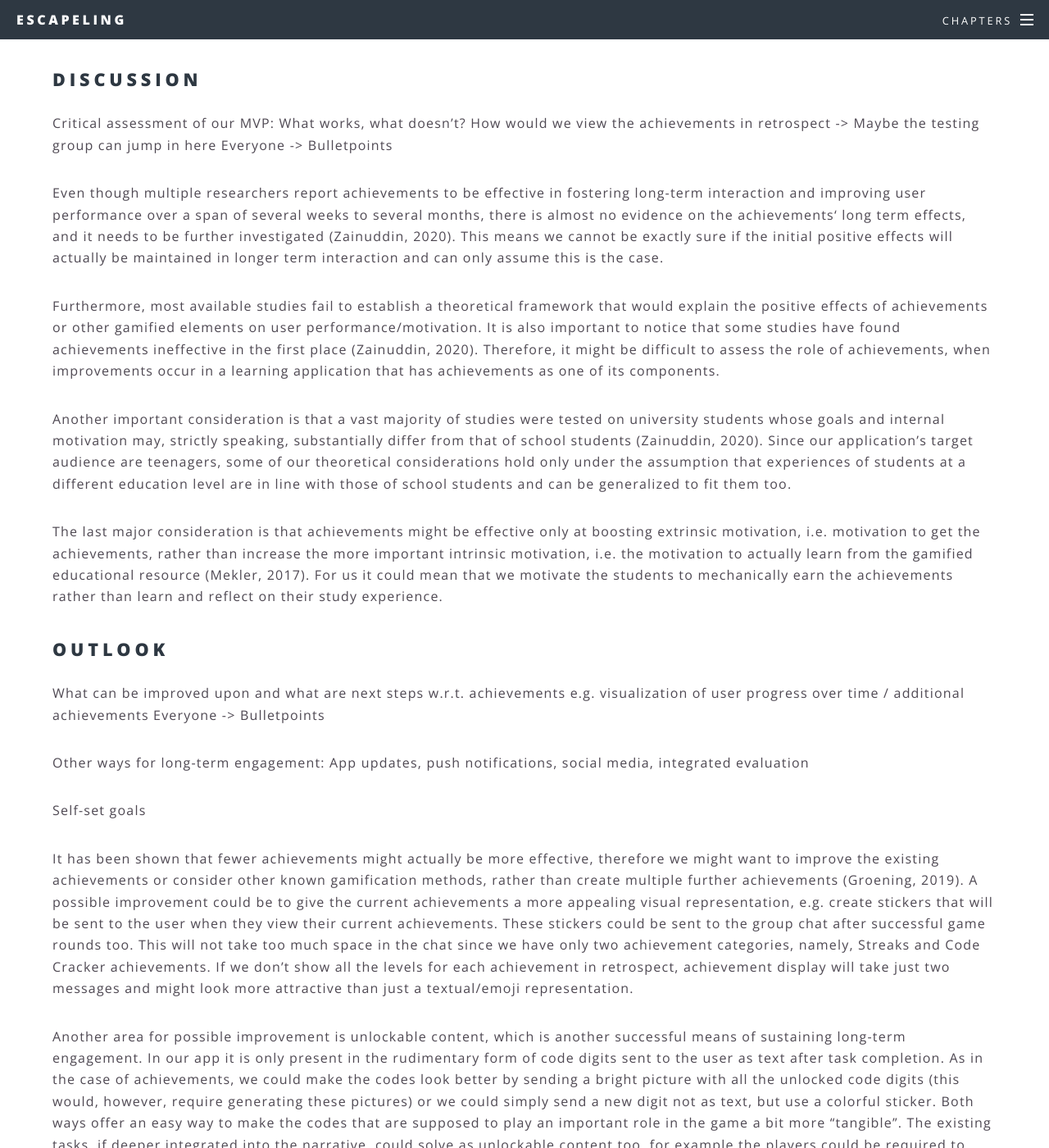
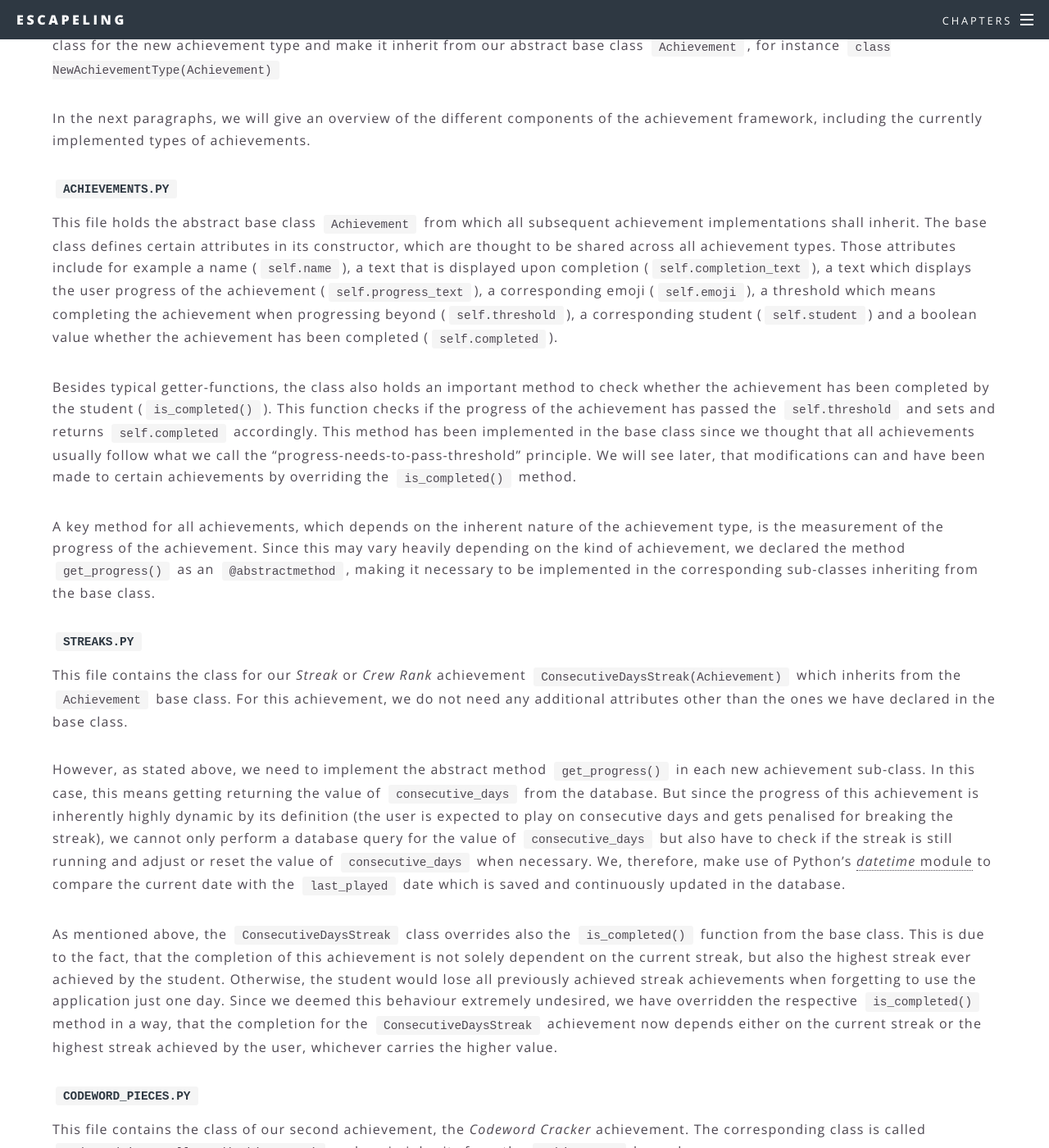
Before and after one commit to ALLUOS/ALLUOS.github.io, a Jekyll site: the page built from _posts/2020-04-03-achievements.md, in a window 1280 px wide and 1400 px high, scrolled down 3800 px. Shown: the whole window at 82% size. Built offline with Jekyll 4.4.1, drawn with Linux system fonts in a browser that asks for light colours; some of the changed text lies outside the part shown.

Commit message:
Added achievement framework part
Word count: 789

```diff
--- a/_posts/2020-04-03-achievements.md
+++ b/_posts/2020-04-03-achievements.md
@@ -65,10 +65,35 @@ The content of the student data dictionary is then persisted to the database tab
 The last row is used as a simple counter for the *Code Cracker* achievement whilst the first three rows store all information needed for the *Crew Rank* achievement. In order to track the current streak, we need to know the last date that the user engaged with the application `last_played`. If that date is exactly one day in the past when the user engages with the application, we increment the counter of the current streak `consecutive_days`and update `last_played` to the current date. If the date is in the past, we reset `consecutive_days` to one and update `last_played`. If the users re-opens the application on the same day, we do nothing. Finally we compare the current streak `consecutive_days` to the all-time longest streak `highest_streak` for that user and update the latter a new highscore has been achieved. This example illuminates how our simple data structure allows modeling of more complex achievements thanks to its flexibility.
 
 ### Achievement Framework
-How does the framework work and which functions does it provide?
-Benefit: Easy implementation of additional achievements (explanation of achievement base class and the concept of inheriting from it)
 
-Tom
+Similar to our task framework, our achievement framework is designed in a way to enable a simple and efficient extension of the set of achievements by providing a common interface that all achievements share. We again make use of Python's [abstract base classes](https://docs.python.org/3/library/abc.html) to provide the mentioned shared interface in the `Achievement` class in `achievements.py`. This has the major benefit of simplifying the addition of future achievement types. To seamlessly add and integrate a new type of achievement one would simply create a new class for the new achievement type and make it inherit from our abstract base class `Achievement`, for instance `class NewAchievementType(Achievement)`
+
+In the next paragraphs, we will give an overview of the different components of the achievement framework, including the currently implemented types of achievements.
+
+#### `achievements.py`
+This file holds the abstract base class `Achievement` from which all subsequent achievement implementations shall inherit. The base class defines certain attributes in its constructor, which are thought to be shared across all achievement types. Those attributes include for example a name (`self.name`), a text that is displayed upon completion (`self.completion_text`), a text which displays the user progress of the achievement (`self.progress_text`), a corresponding emoji (`self.emoji`), a threshold which means completing the achievement when progressing beyond (`self.threshold`), a corresponding student (`self.student`) and a boolean value whether the achievement has been completed (`self.completed`).
+
+Besides typical getter-functions, the class also holds an important method to check whether the achievement has been completed by the student (`is_completed()`). This function checks if the progress of the achievement has passed the `self.threshold` and sets and returns `self.completed` accordingly. This method has been implemented in the base class since we thought that all achievements usually follow what we call the "progress-needs-to-pass-threshold" principle. We will see later, that modifications can and have been made to certain achievements by overriding the `is_completed()` method.
+
+A key method for all achievements, which depends on the inherent nature of the achievement type, is the measurement of the progress of the achievement. Since this may vary heavily depending on the kind of achievement, we declared the method `get_progress()` as an `@abstractmethod`, making it necessary to be implemented in the corresponding sub-classes inheriting from the base class.
+
+#### `streaks.py`
+This file contains the class for our _Streak_ or _Crew Rank_ achievement `ConsecutiveDaysStreak(Achievement)` which inherits from the `Achievement` base class. For this achievement, we do not need any additional attributes other than the ones we have declared in the base class.
+
+However, as stated above, we need to implement the abstract method `get_progress()` in each new achievement sub-class. In this case, this means getting returning the value of `consecutive_days` from the database. But since the progress of this achievement is inherently highly dynamic by its definition (the user is expected to play on consecutive days and gets penalised for breaking the streak), we cannot only perform a database query for the value of `consecutive_days` but also have to check if the streak is still running and adjust or reset the value of `consecutive_days` when necessary. We, therefore, make use of Python's [_datetime_ module](https://docs.python.org/3/library/datetime.html) to compare the current date with the `last_played` date which is saved and continuously updated in the database.
+
+As mentioned above, the `ConsecutiveDaysStreak` class overrides also the `is_completed()` function from the base class. This is due to the fact, that the completion of this achievement is not solely dependent on the current streak, but also the highest streak ever achieved by the student. Otherwise, the student would lose all previously achieved streak achievements when forgetting to use the application just one day. Since we deemed this behaviour extremely undesired, we have overridden the respective `is_completed()` method in a way, that the completion for the `ConsecutiveDaysStreak` achievement now depends either on the current streak or the highest streak achieved by the user, whichever carries the higher value.
+
+#### `codeword_pieces.py`
+
+This file contains the class of our second achievement, the _Codeword Cracker_ achievement. The corresponding class is called `CodewordPiecesCollected(Achievement)` and again inherits from the `Achievement` base class.
+
+The implementation of this achievement follows the implementation of the base class to a higher extent than the streak achievement does. This means, we only had to implement the `get_progress()` method which is a simple database query for the data field `codeword_pieces_collected` of the respective student. The definition of achievement completion follows the aforementioned "progress-needs-to-pass-threshold" principle, hence, we do not need to override the `is_completed()` method.
+
+#### `all_achievements.py`
+This file contains two functions that are used in the context of achievements, namely `set_achievement_list(filepath)` and `create_all_achievements(student)`.
+
+The former loads all achievements instances that we have currently created in the `achievement_info.json` into the global dictionary`achievement_json`. The latter, `create_all_achievements(student)`, creates a list of all achievements from `achievement_json` for the respective `student` and return the list.
 
 ## Discussion
 Critical assessment of our MVP: What works, what doesn't? How would we view the achievements in retrospect -> Maybe the testing group can jump in here
```
